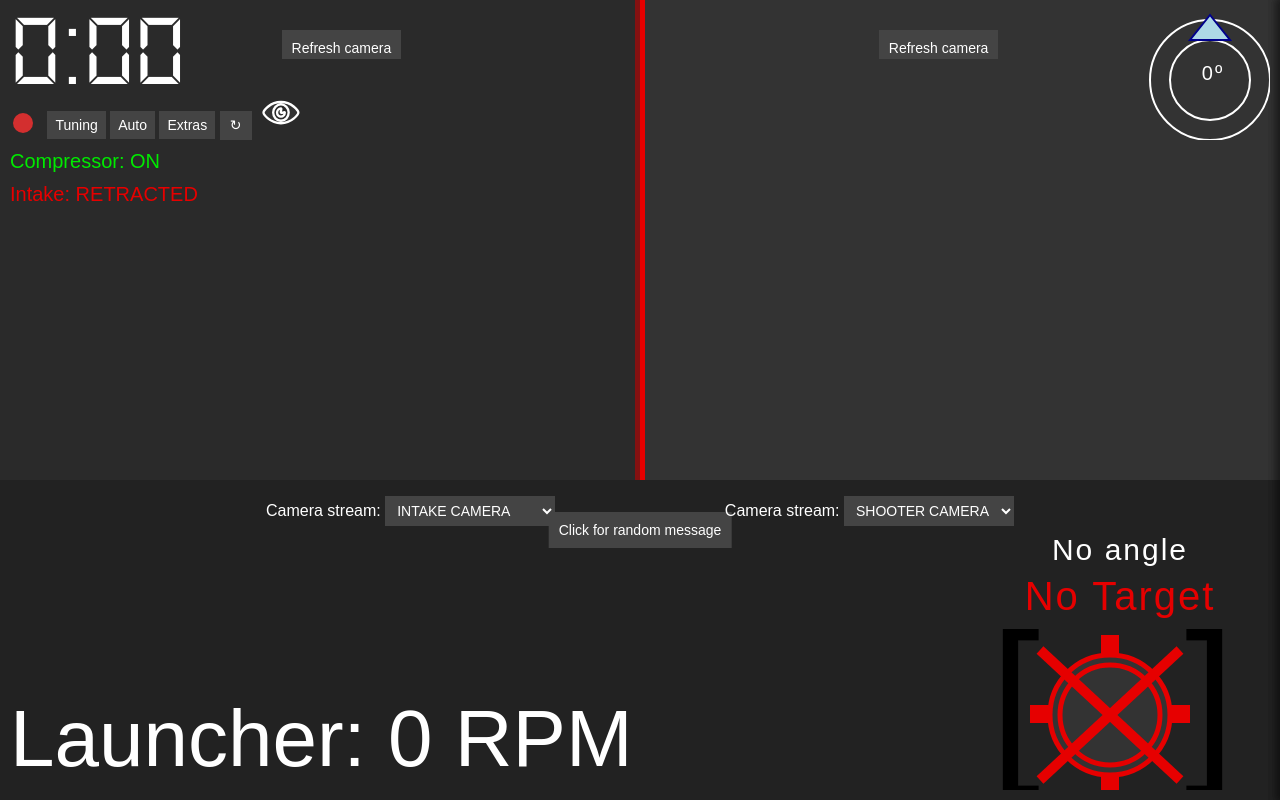
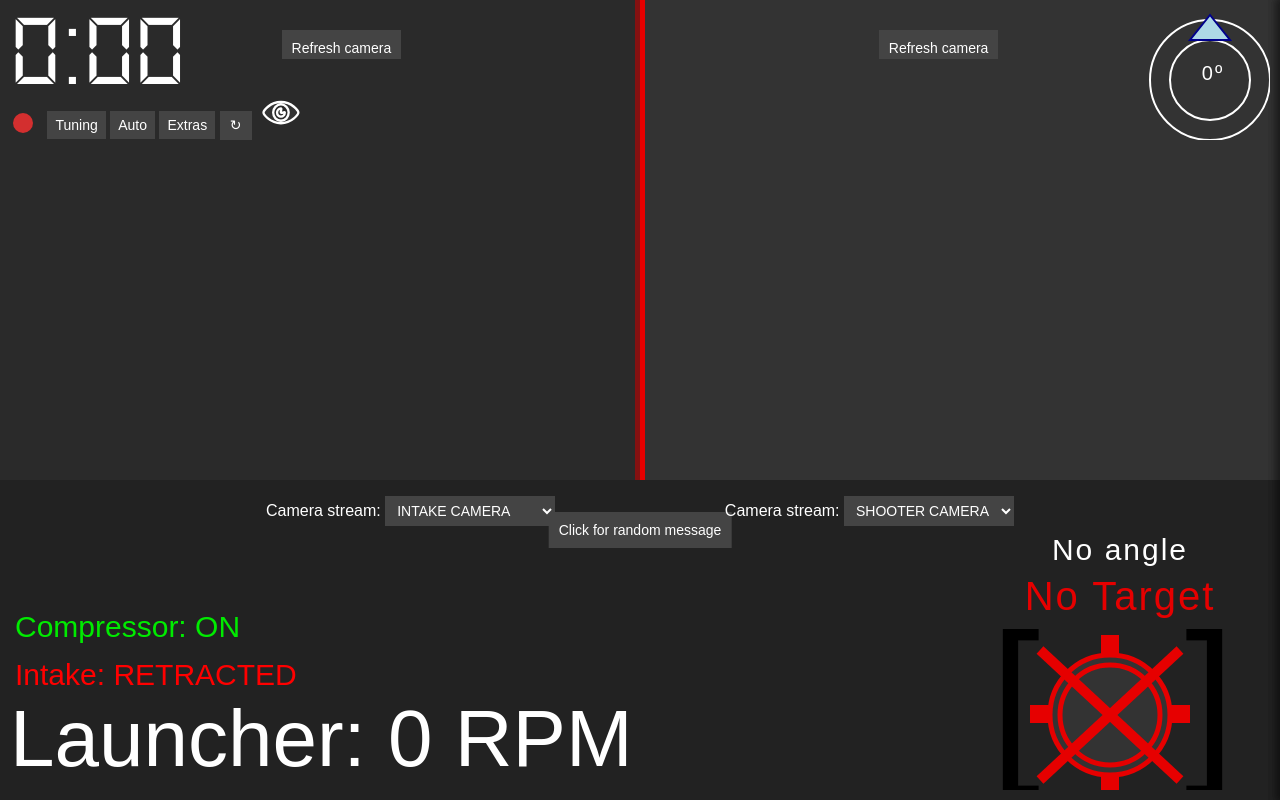
Before and after one commit to frc1418/2022-dashboard, an Electron app: page src/index.html in a window 1280 px wide. Drawn offline with Linux system fonts and the light colour scheme; no server answers.

Commit message:
move compressor and intake status down

```diff
--- a/src/css/ui.css
+++ b/src/css/ui.css
@@ -360,18 +360,20 @@ body.enabled > svg {
 
 #compressor-status {
     color: rgb(0, 235, 0);
-    margin-top: 10px;
-    font-size: 20px;
+    top: 75%;
+    left: 5px;
+    font-size: 30px;
 }
 
 #compressor-status.off {
-    color: rgb(230, 0, 0);
+    color: rgb(255, 0, 0);
 }
 
 #piston-status {
-    color: rgb(230, 0, 0);
-    margin-top: 10px;
-    font-size: 20px;
+    color: rgb(255, 0, 0);
+    top: 81%;
+    left: 5px;
+    font-size: 30px;
 }
 
 #piston-status.ext {
--- a/src/index.html
+++ b/src/index.html
@@ -32,7 +32,6 @@
                 <rect class="balls-bar" x="0" y="37.5vw" width="5"/>
             </svg>
         </div>
-        <!-- <div id="slider"></div> -->
         </svg>
         <div class="camera" id="camera2">
             <div id="camera-stream2" class="stream"></div>
@@ -112,11 +111,11 @@
             14.3271242,14.3639878 14.9348958,15.089434 C15.451486,15.7055336 18.2535869,14.2027016
             18.2535869,15.089434 L18.2535869,15.089434 Z"></path>
         </svg>
-        <p id="compressor-status">Compressor: ON</p>
-        <p id="piston-status">Intake: RETRACTED</p>
         <div id="vision-angle"></div>
     </article>
     <div id="launcher-rpm">Launcher: 0 RPM</div>
+    <p id="compressor-status">Compressor: ON</p>
+    <p id="piston-status">Intake: RETRACTED</p>
     <!-- Gyroscope -->
     <svg id="gyro" width="150" height="150">
         <circle cx="70" cy="70" r="60" />
```
